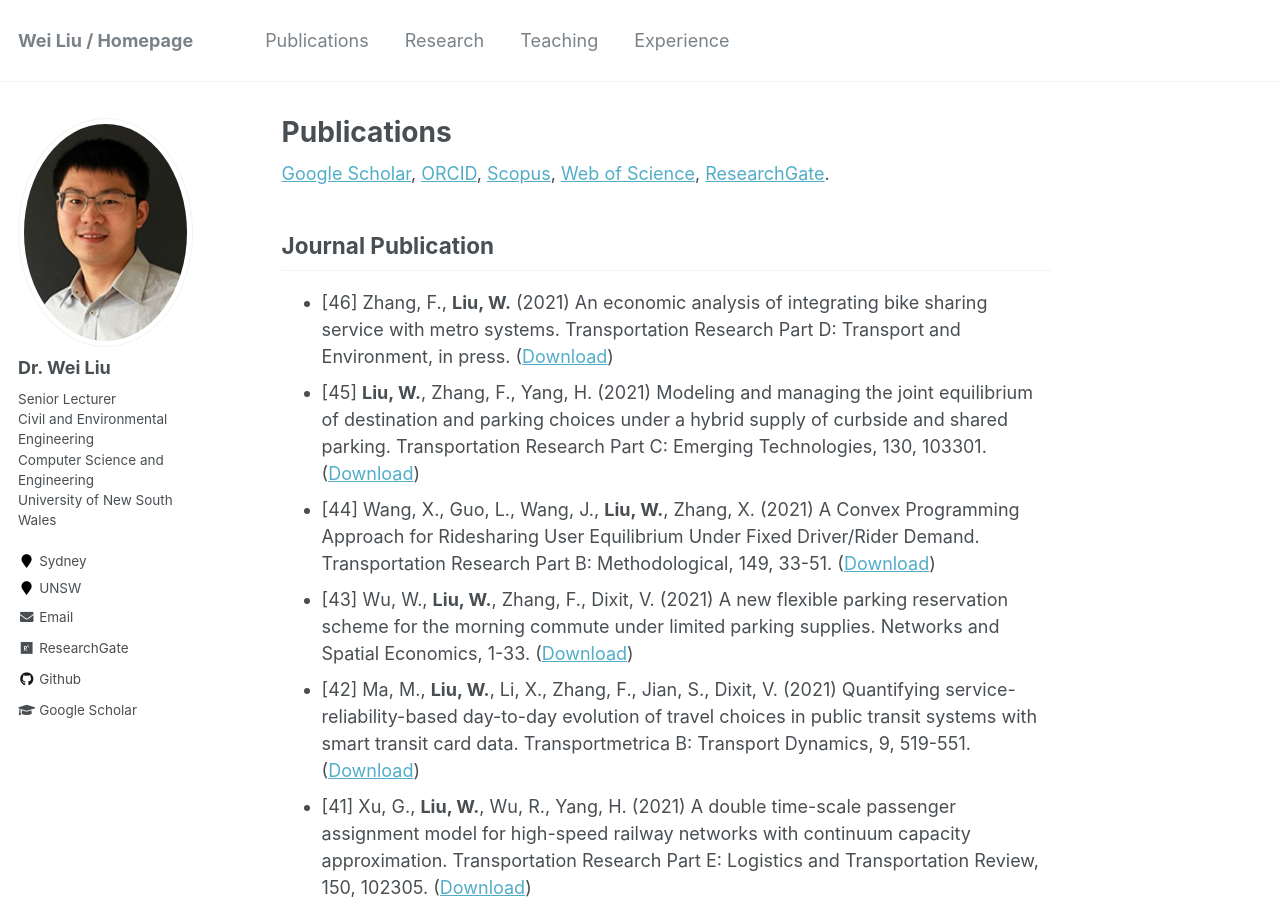
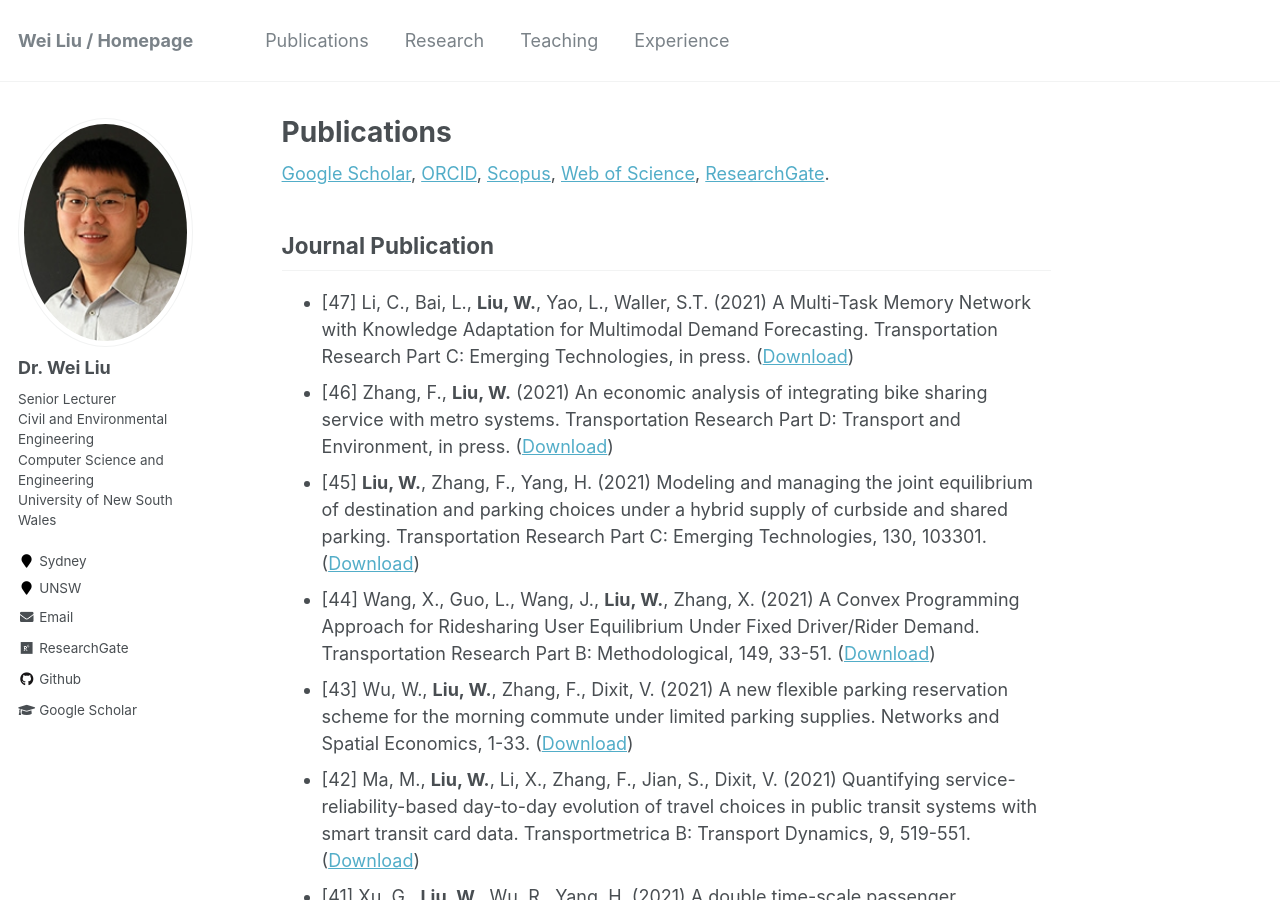
Before and after one commit to weiliu2016/weiliu2016.github.io, a Jekyll site: the page built from _pages/publications.md, in a window 1280 px wide and 900 px high. Built offline with Jekyll 4.4.1, drawn with Linux system fonts in a browser that asks for light colours.

Commit message:
Update publications.md

```diff
--- a/_pages/publications.md
+++ b/_pages/publications.md
@@ -19,6 +19,7 @@ author_profile: true
 
 Journal Publication
 ----------
+* [47] Li, C., Bai, L., **Liu, W.**, Yao, L., Waller, S.T. (2021) A Multi-Task Memory Network with Knowledge Adaptation for Multimodal Demand Forecasting. Transportation Research Part C: Emerging Technologies, in press. ([Download](https://doi.org/10.1016/j.trc.2021.xxxxxx))
 * [46] Zhang, F., **Liu, W.** (2021) An economic analysis of integrating bike sharing service with metro systems. Transportation Research Part D: Transport and Environment, in press. ([Download](http://dx.doi.org/10.1016/j.trd.2021.XXXXXX))
 * [45] **Liu, W.**, Zhang, F., Yang, H. (2021) Modeling and managing the joint equilibrium of destination and parking choices under a hybrid supply of curbside and shared parking. Transportation Research Part C: Emerging Technologies, 130, 103301. ([Download](https://doi.org/10.1016/j.trc.2021.103301))
 * [44] Wang, X., Guo, L., Wang, J., **Liu, W.**, Zhang, X. (2021) A Convex Programming Approach for Ridesharing User Equilibrium Under Fixed Driver/Rider Demand. Transportation Research Part B: Methodological, 149, 33-51. ([Download](http://dx.doi.org/10.1016/j.trb.2021.04.007))
```
